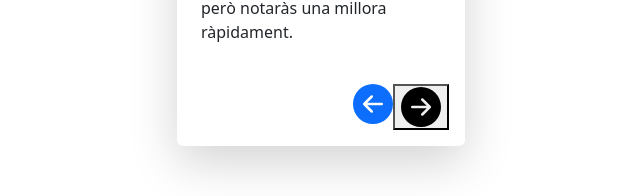
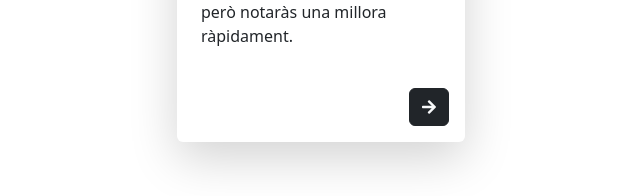
Before and after one commit to akustikoa/sprint5, an Angular app: page / in a window 1280 px wide. Shown: the part 519-715 px from the top of the page, without its empty margins (319-959 px from the left). Built offline with nearby package versions, Linux system fonts and the light colour scheme.

Commit message:
buttons funcionant

```diff
--- a/src/app/escena/escena.component.html
+++ b/src/app/escena/escena.component.html
@@ -22,33 +22,15 @@
           </div>
 
           <div class="card-body d-flex flex-row-reverse">
-            <button>
-              <svg
-                xmlns="http://www.w3.org/2000/svg"
-                width="40"
-                height="40"
-                fill="currentColor"
-                class="bi bi-arrow-right-circle-fill"
-                viewBox="0 0 16 16"
-              >
-                <path
-                  d="M8 0a8 8 0 1 1 0 16A8 8 0 0 1 8 0M4.5 7.5a.5.5 0 0 0 0 1h5.793l-2.147 2.146a.5.5 0 0 0 .708.708l3-3a.5.5 0 0 0 0-.708l-3-3a.5.5 0 1 0-.708.708L10.293 7.5z"
-                />
-              </svg>
+            @if (currentStep!==0) {
+            <button (click)="disminuir()" class="custom-btn btn btn-light">
+              <i class="fas fa-arrow-left text-dark"></i>
             </button>
-            <a href="#" class="card-link"
-              ><svg
-                xmlns="http://www.w3.org/2000/svg"
-                width="40"
-                height="40"
-                fill="currentColor"
-                class="bi bi-arrow-left-circle-fill"
-                viewBox="0 0 16 16"
-              >
-                <path
-                  d="M8 0a8 8 0 1 0 0 16A8 8 0 0 0 8 0m3.5 7.5a.5.5 0 0 1 0 1H5.707l2.147 2.146a.5.5 0 0 1-.708.708l-3-3a.5.5 0 0 1 0-.708l3-3a.5.5 0 1 1 .708.708L5.707 7.5z"
-                /></svg
-            ></a>
+            } @if (currentStep !== steps.length - 1){
+            <button (click)="augmentar()" class="custom-btn btn btn-dark">
+              <i class="fas fa-arrow-right text-light"></i>
+            </button>
+            }
           </div>
         </div>
         }}
--- a/src/index.html
+++ b/src/index.html
@@ -11,6 +11,10 @@
       integrity="sha384-QWTKZyjpPEjISv5WaRU9OFeRpok6YctnYmDr5pNlyT2bRjXh0JMhjY6hW+ALEwIH"
       crossorigin="anonymous"
     />
+    <link
+      rel="stylesheet"
+      href="https://cdnjs.cloudflare.com/ajax/libs/font-awesome/5.15.3/css/all.min.css"
+    />
     <link rel="icon" type="image/x-icon" href="favicon.ico" />
   </head>
   <body>
```
